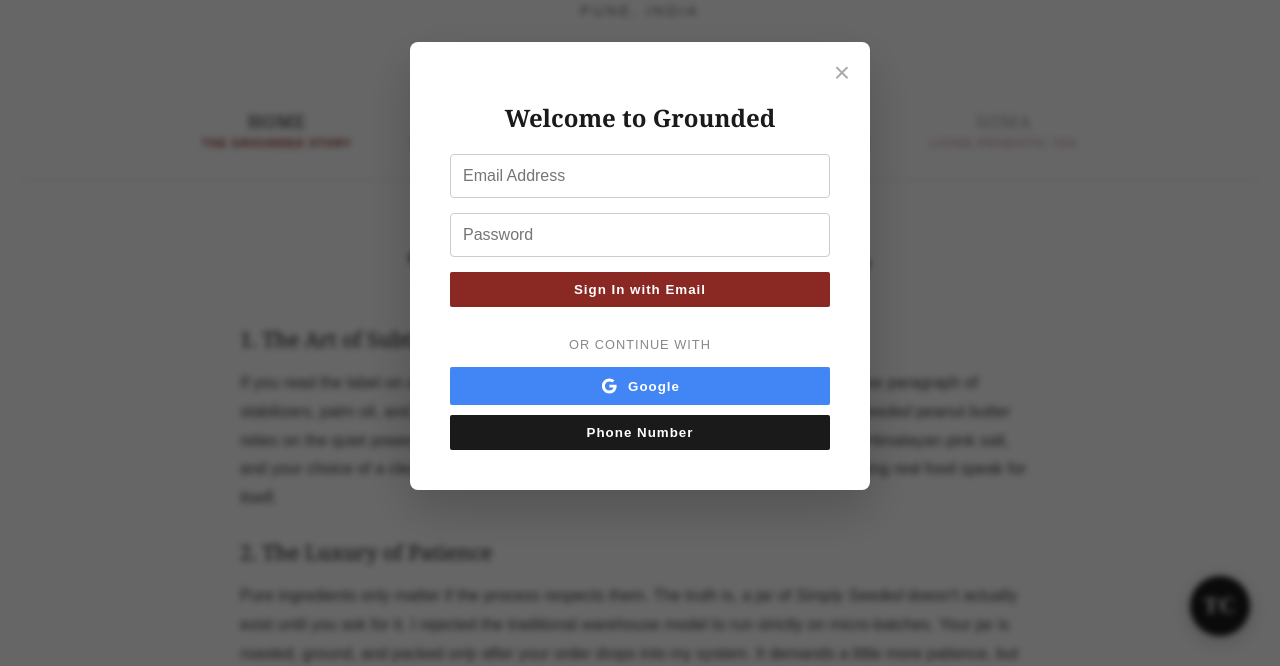
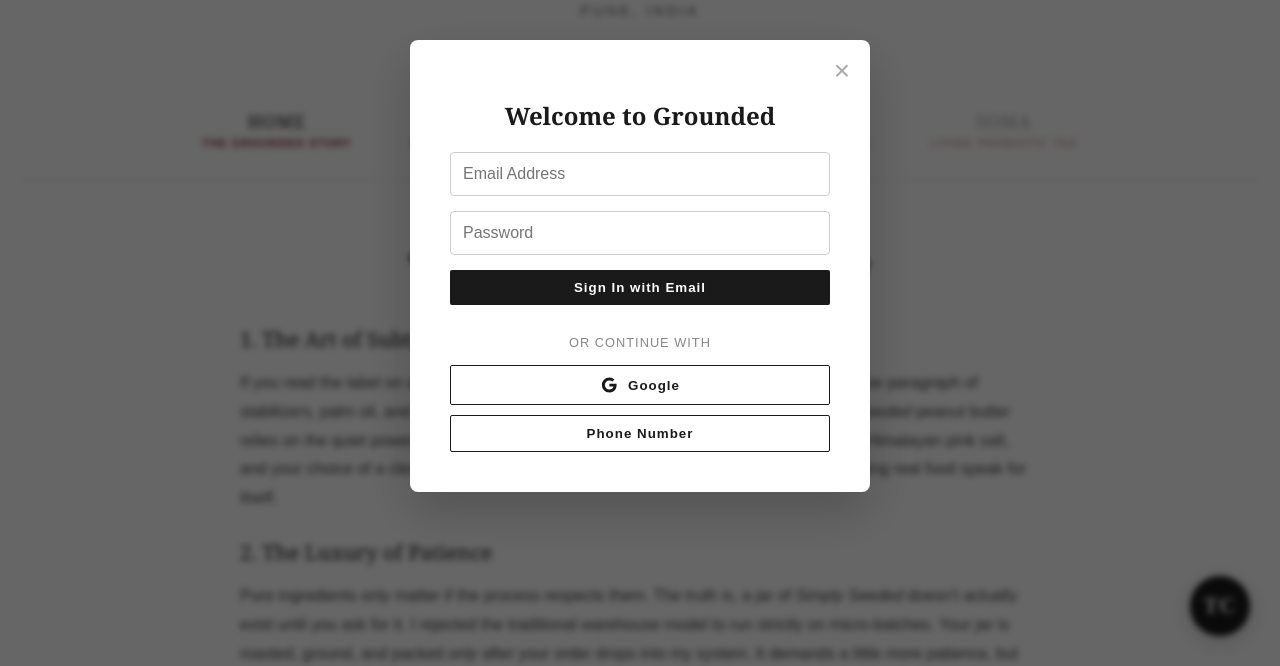
Before and after one commit to yogkota1-source/grounded-website, a plain HTML site: page index.html in a window 1280 px wide. Both pictures are taken after a click on the button "SIGN IN". Shown: the part 134-800 px from the top of the page. Drawn offline with Linux system fonts and the light colour scheme; no server answers.

Commit message:
removing colors from sign in pop up

```diff
--- a/index.html
+++ b/index.html
@@ -33,16 +33,16 @@
                 <!-- Email Login -->
                 <input type="email" id="email-input" class="modal-input" placeholder="Email Address">
                 <input type="password" id="password-input" class="modal-input" placeholder="Password">
-                <button id="email-login-btn" class="auth-btn" style="width: 100%; background: #8A2924; color: white; margin-bottom: 15px;">Sign In with Email</button>
+                <button id="email-login-btn" class="auth-btn" style="width: 100%; background: #1A1A1A; color: white; margin-bottom: 15px;">Sign In with Email</button>
 
                 <div style="margin: 15px 0; color: #888; font-size: 0.8rem; letter-spacing: 1px;">OR CONTINUE WITH</div>
 
                 <!-- Google & Phone Buttons -->
-                <button id="btn-google" class="auth-btn" style="width: 100%; background: #4285F4; color: white; display: flex; justify-content: center; align-items: center; gap: 10px; margin-bottom: 10px;">
-                    <svg width="18" height="18" viewBox="0 0 24 24" fill="white"><path d="M12.545,10.239v3.821h5.445c-0.712,2.315-2.647,3.972-5.445,3.972c-3.332,0-6.033-2.701-6.033-6.032s2.701-6.032,6.033-6.032c1.498,0,2.866,0.549,3.921,1.453l2.814-2.814C17.503,2.988,15.139,2,12.545,2C7.021,2,2.543,6.477,2.543,12s4.478,10,10.002,10c8.396,0,10.249-7.85,9.426-11.748L12.545,10.239z"/></svg>
+                <button id="btn-google" class="auth-btn" style="width: 100%; background: #FFFFFF; color: #1A1A1A; border: 1px solid #1A1A1A; display: flex; justify-content: center; align-items: center; gap: 10px; margin-bottom: 10px;">
+                    <svg width="18" height="18" viewBox="0 0 24 24" fill="#1A1A1A"><path d="M12.545,10.239v3.821h5.445c-0.712,2.315-2.647,3.972-5.445,3.972c-3.332,0-6.033-2.701-6.033-6.032s2.701-6.032,6.033-6.032c1.498,0,2.866,0.549,3.921,1.453l2.814-2.814C17.503,2.988,15.139,2,12.545,2C7.021,2,2.543,6.477,2.543,12s4.478,10,10.002,10c8.396,0,10.249-7.85,9.426-11.748L12.545,10.239z"/></svg>
                     Google
                 </button>
-                <button id="btn-phone" class="auth-btn" style="width: 100%; background: #1A1A1A; color: white;">Phone Number</button>
+                <button id="btn-phone" class="auth-btn" style="width: 100%; background: #FFFFFF; color: #1A1A1A; border: 1px solid #1A1A1A;">Phone Number</button>
             </div>
 
             <!-- Phone Input View (Hidden by default) -->
@@ -60,7 +60,7 @@
             <div id="modal-otp-view" style="display: none;">
                 <p style="margin-bottom: 15px; font-size: 0.9rem;">We sent a code to your phone.</p>
                 <input type="text" id="otp-code" class="modal-input" placeholder="Enter 6-digit OTP" style="text-align: center; letter-spacing: 2px;">
-                <button id="verify-code-btn" class="auth-btn" style="width: 100%; background: #8A2924; color: white;">VERIFY</button>
+                <button id="verify-code-btn" class="auth-btn" style="width: 100%; background: #1A1A1A; color: white;">VERIFY</button>
             </div>
 
             <div id="recaptcha-container"></div>
@@ -182,7 +182,7 @@
         </div>
     </div>
 
-    <!-- AI CHAT WINDOW (RESTORED FULLY) -->
+    <!-- AI CHAT WINDOW -->
     <button class="ai-bubble-btn" onclick="toggleAIChat()">TC</button>
     <div class="ai-chat-window" id="aiChatWindow">
         <div class="ai-chat-header">
@@ -222,7 +222,7 @@
         </div>
     </div>
 
-    <!-- AI LOGIC (RESTORED FULLY) -->
+    <!-- AI LOGIC -->
     <script>
         function toggleAIChat() {
             const chat = document.getElementById('aiChatWindow');
@@ -378,7 +378,7 @@
         function handleAIKeyPress(e) { if(e.key === 'Enter') sendAIMessage(); }
     </script>
 
-    <!-- FIREBASE AUTHENTICATION SCRIPT (WITH NEW MODAL & EMAIL LOGIC) -->
+    <!-- FIREBASE AUTHENTICATION SCRIPT -->
     <script type="module">
         import { initializeApp } from "https://www.gstatic.com/firebasejs/10.13.0/firebase-app.js";
         import { getAuth, RecaptchaVerifier, signInWithPhoneNumber, onAuthStateChanged, signOut, GoogleAuthProvider, signInWithPopup, signInWithEmailAndPassword } from "https://www.gstatic.com/firebasejs/10.13.0/firebase-auth.js";
--- a/index.style.css
+++ b/index.style.css
@@ -171,7 +171,8 @@ body {
     font-size: 1rem;
     font-family: Arial, sans-serif;
 }
-.modal-input:focus { outline: none; border-color: #8A2924; }
+/* CHANGED FROM RED TO BLACK FOR MINIMALIST LOOK */
+.modal-input:focus { outline: none; border-color: #1A1A1A; }
 
 .input-group {
     display: flex;
@@ -304,7 +305,7 @@ p.subtitle {
     margin-bottom: 20px;
 }
 
-/* --- LEGACY STORY COMPONENTS (For specific pages) --- */
+/* --- LEGACY STORY COMPONENTS --- */
 .brand-container {
     display: flex;
     flex-direction: column;
```
